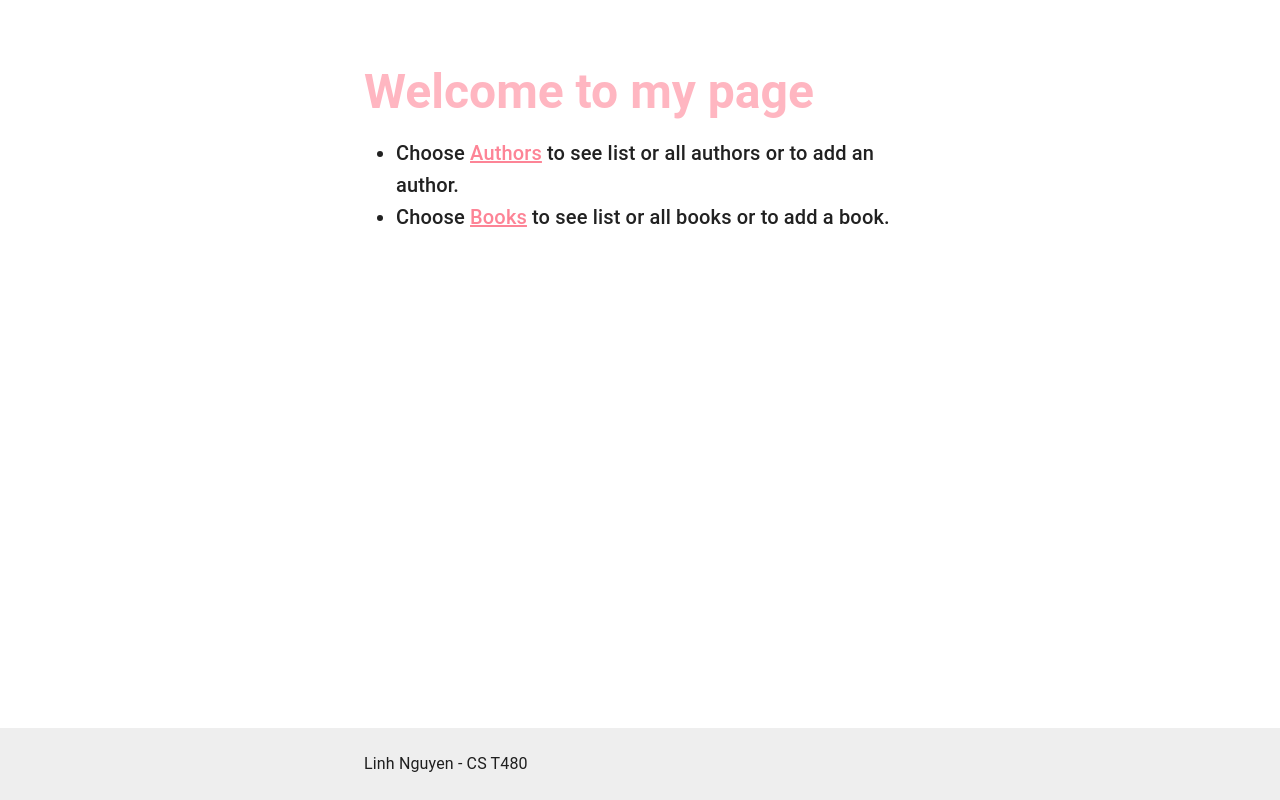
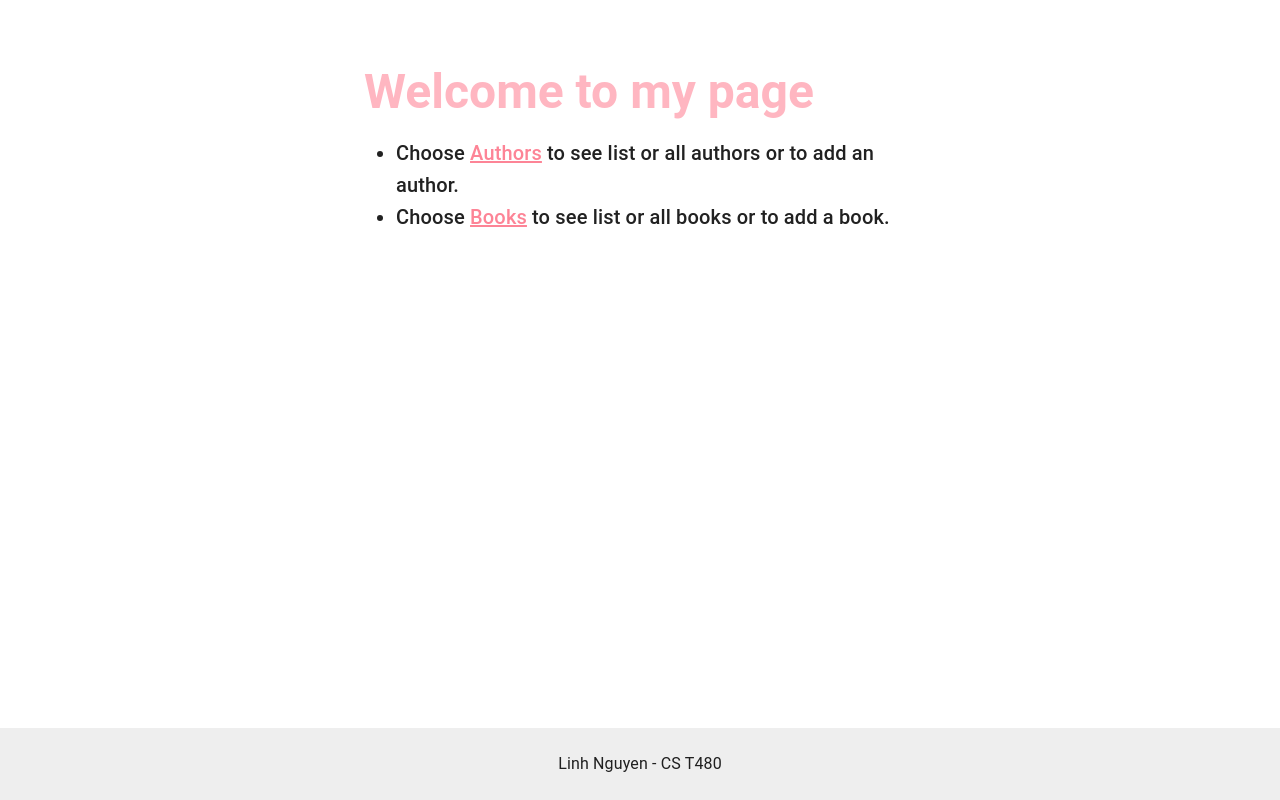
Before and after one commit to npl0204/Adv-Web-Development-CST-480, a React (Create React App) app in the folder front/: page /#/ in a window 1280 px wide. Built offline with nearby package versions, Linux system fonts and the light colour scheme.

Commit message:
Update home.tsx

```diff
--- a/front/src/pages/home.tsx
+++ b/front/src/pages/home.tsx
@@ -39,7 +39,7 @@ export default function Home() {
         }}
       >
         <Container maxWidth="sm">
-          <Typography variant="body1">
+          <Typography variant="body1" align="center">
             Linh Nguyen - CS T480
           </Typography>
         </Container>
```
